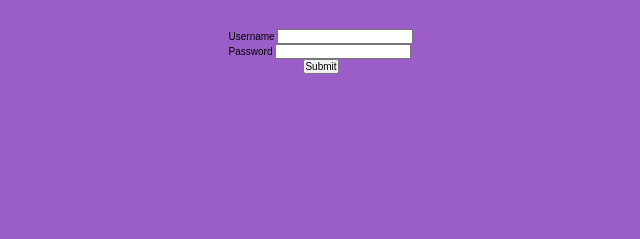
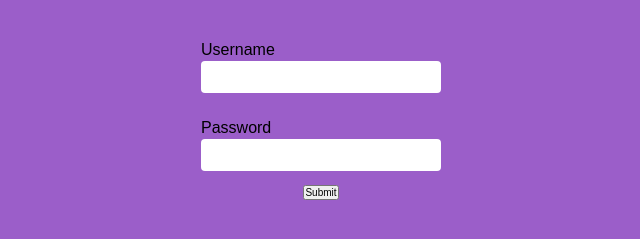
Before and after one commit to erfanajorlu/login_form, a plain HTML site: page index.html in a window 1280 px wide. Shown: the part 63-302 px from the top of the page, without its empty margins (319-959 px from the left). Drawn offline with Linux system fonts and the light colour scheme.

Commit message:
get style to form

```diff
--- a/index.html
+++ b/index.html
@@ -3,24 +3,24 @@
   <head>
     <meta charset="UTF-8" />
     <meta name="viewport" content="width=device-width, initial-scale=1.0" />
-    <link rel="stylesheet" href="./style.css">
+    <link rel="stylesheet" href="./style.css" />
     <title>Document</title>
   </head>
   <body>
     <div class="container">
       <div class="image_container">image</div>
       <div class="form_container">
-        <div class="title">
-          Login form
-        </div>
-        <div class="form">
-          <form action="">
-            <label for="username">Username</label>
-            <input id="username" type="text">
-          </form>
-          <form action="">
-            <label for="password">Password</label>
-            <input type="password" id="password">
+        <div class="title">Login form</div>
+        <div>
+          <form class="form" action="">
+            <div class="input_container">
+              <label class="label" for="username">Username</label>
+              <input class="input" id="username" type="text" />
+            </div>
+            <div class="input_container">
+              <label class="label" for="password">Password</label>
+              <input class="input" type="password" id="password" />
+            </div>
           </form>
         </div>
         <div>
--- a/style.css
+++ b/style.css
@@ -25,3 +25,23 @@
     font-size: 2.4rem;
     margin: 32px 0;
 }
+.form{
+    display: flex;
+    flex-direction: column;
+}
+.input_container{
+    display: flex;
+    flex-direction: column;
+    margin: 12px 0;
+}
+.label{
+    font-size: 1.6rem;
+}
+.input{
+    width: 240px;
+    height: 32px;
+    padding: 4px 8px;
+    margin: 2px 0;
+    border: none;
+    border-radius: 4px;
+}
```
